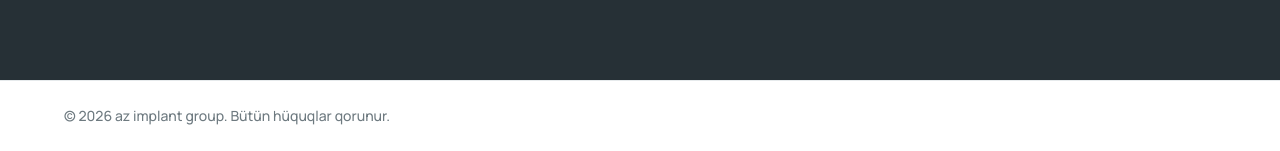
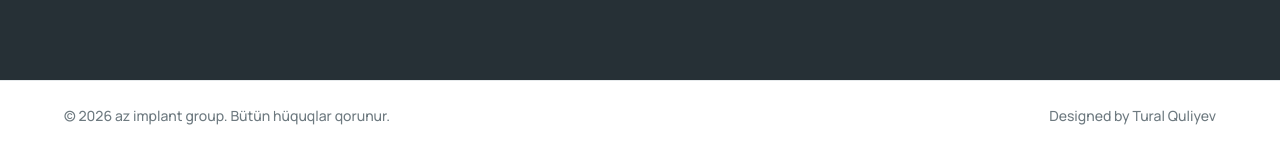
Before and after one commit to Tural87/azimplant, a Flask app: page /1 in a window 1280 px wide. Shown: the part 4198-4349 px from the top of the page. Run offline with Flask 3, Linux system fonts and the light colour scheme; data comes from the database, SQL or seed files in the repository.

Commit message:
Add footer designer credit

```diff
--- a/templates/site.html
+++ b/templates/site.html
@@ -174,6 +174,7 @@
 
   <footer class="footer">
     <span>© 2026 {{ site_settings.site_name }}. {{ t.all_rights }}.</span>
+    <span>Designed by Tural Quliyev</span>
   </footer>
 
   {% if site_settings.chat_script %}
```
